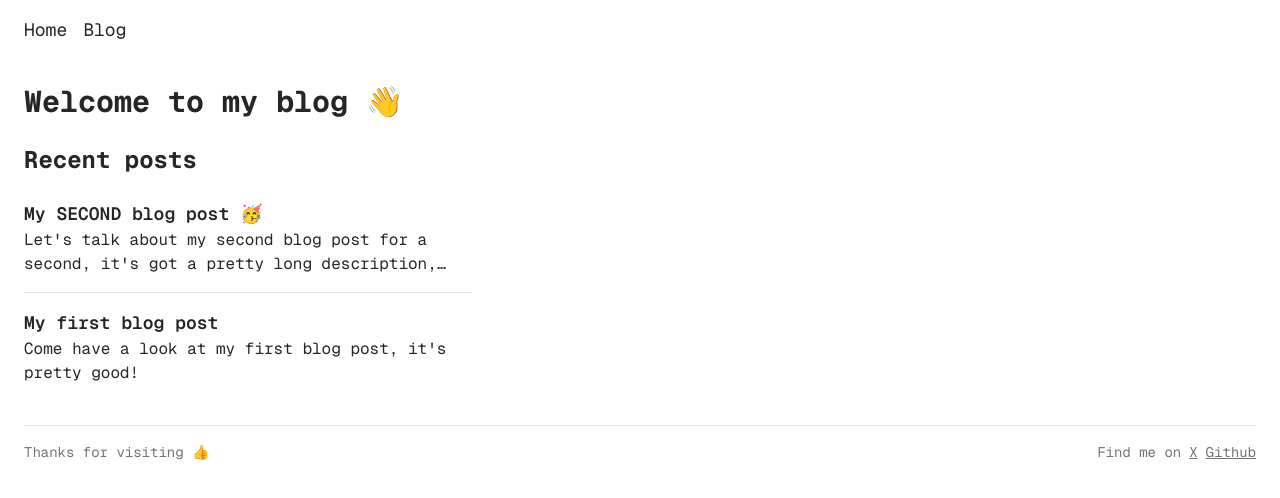
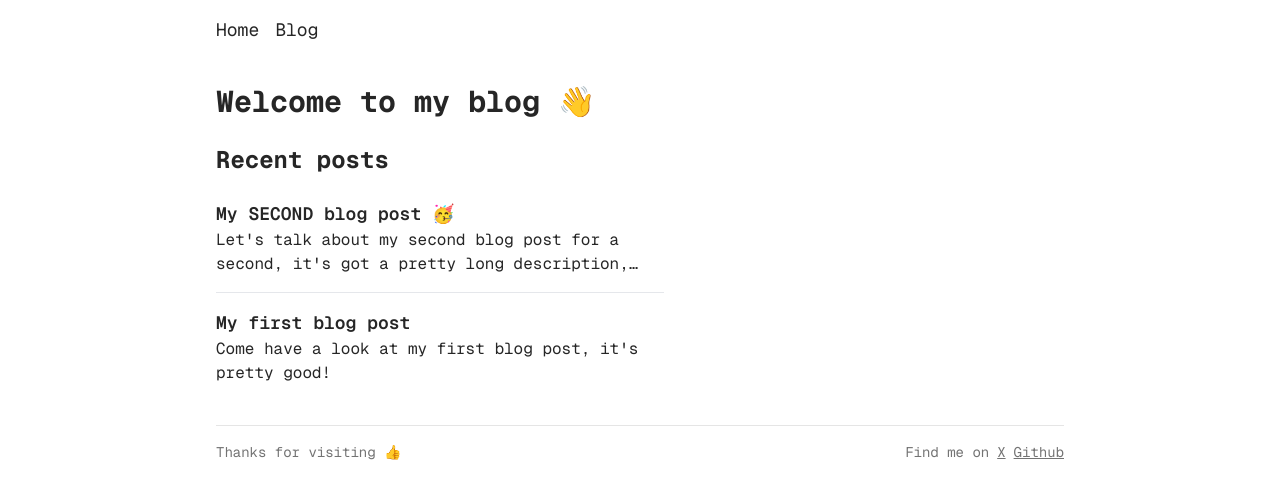
Before and after one commit to patrickmccallum/nextjs-blog-starter, a Next.js app: page / in a window 1280 px wide. Shown: the top 498 px of the page. Built offline with nearby package versions, Linux system fonts and the light colour scheme.

Commit message:
Limit site width

```diff
--- a/src/app/template.tsx
+++ b/src/app/template.tsx
@@ -3,7 +3,7 @@ import { PropsWithChildren } from 'react'
 
 export default function GlobalTemplate({ children }: PropsWithChildren) {
     return (
-        <div className="flex min-h-screen w-full flex-col gap-6 px-6 py-4 text-neutral-800 dark:bg-neutral-800 dark:text-neutral-50">
+        <div className="mx-auto flex min-h-screen w-full max-w-4xl flex-col gap-6 px-6 py-4 text-neutral-800 dark:bg-neutral-800 dark:text-neutral-50">
             <header className="flex items-center gap-4 text-lg">
                 <Link href={'/'}>Home</Link>
                 <Link href={'/blog'}>Blog</Link>
```
